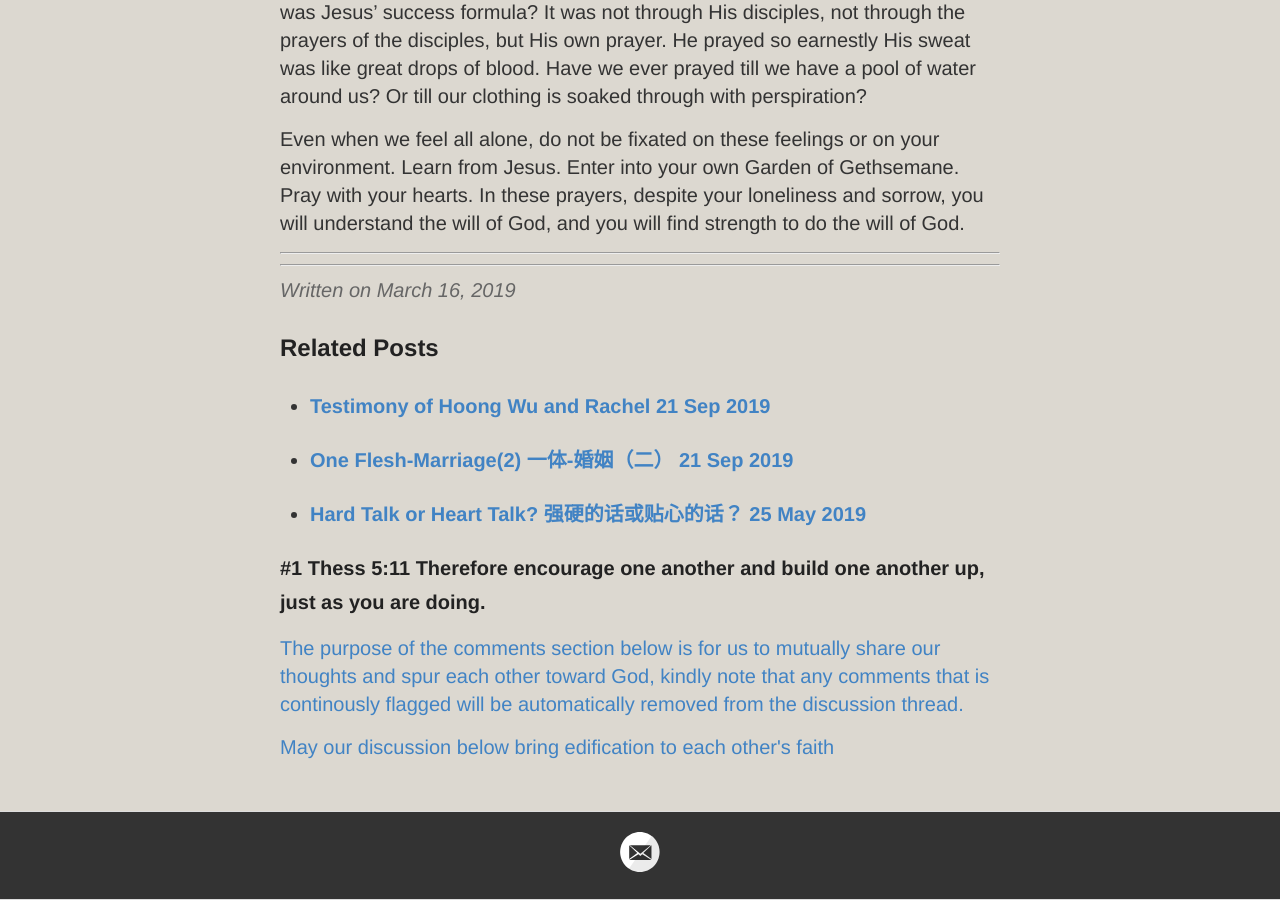
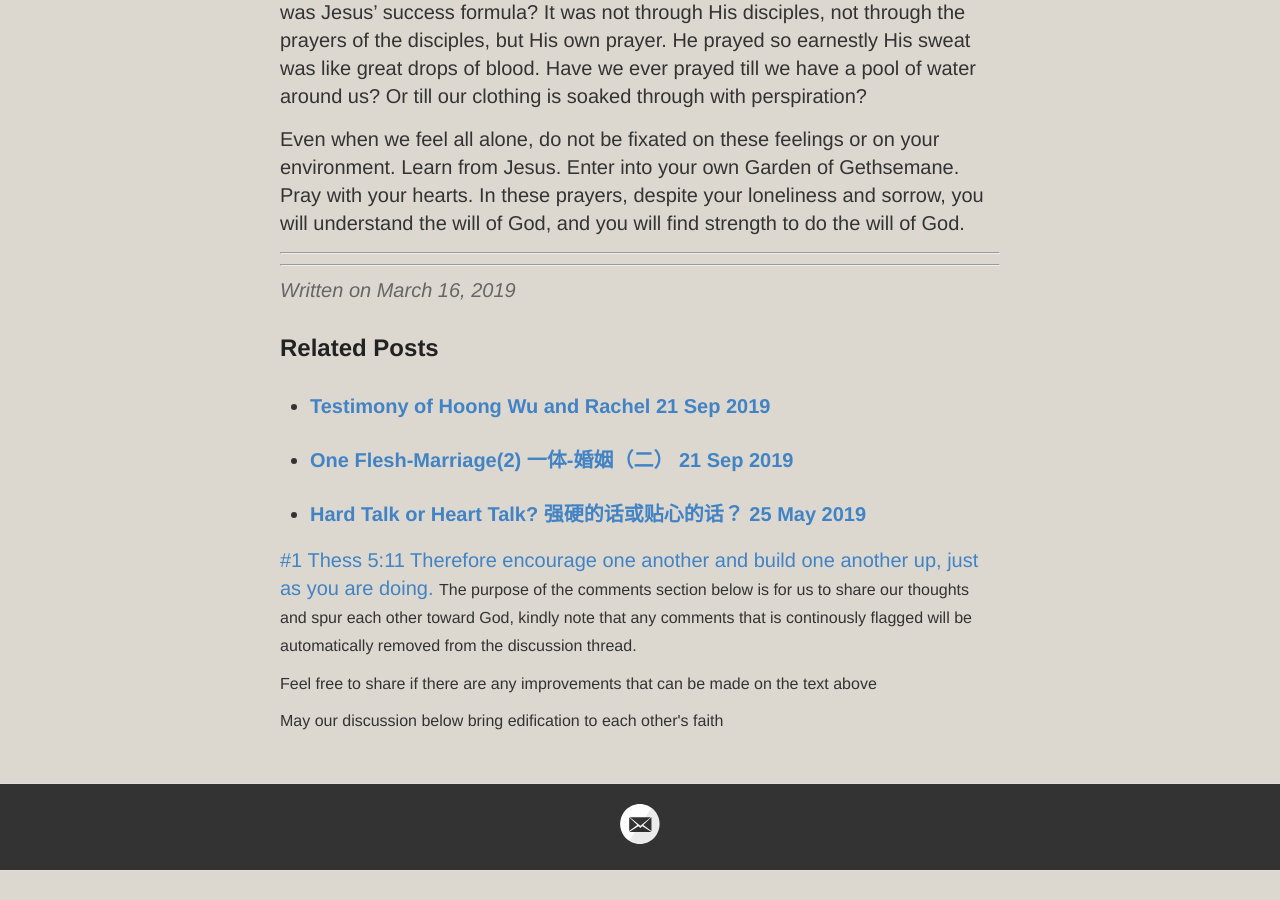
Before and after one commit to catchupTJC/catchuptjc.github.io, a Jekyll site: the page built from _posts/2019-03-16-TheJesusintheGardenofGethsemane.md, in a window 1280 px wide and 900 px high, scrolled down 2000 px. Built offline with Jekyll 4.4.1, drawn with Linux system fonts in a browser that asks for light colours; nearby versions of some CDN libraries; comment, search, counter and statistics services are not loaded; after the commit the page ends 2871 px from its top, so only the background shows below that.

Commit message:
Update post.html

```diff
--- a/_layouts/post.html
+++ b/_layouts/post.html
@@ -41,11 +41,13 @@ layout: default
   </ul>
 </div>
 
-  	<h3>#1 Thess 5:11 Therefore encourage one another and build one another up, just as you are doing.</h3>
-	<a>The purpose of the comments section below is for us to mutually share our thoughts and spur each other toward God,
+  	<a>#1 Thess 5:11 Therefore encourage one another and build one another up, just as you are doing.</a>
+	<font size="3">The purpose of the comments section below is for us to share our thoughts and spur each other toward God,
 	    kindly note that any comments that is continously flagged will be automatically removed from the discussion thread.
-	    <p>May our discussion below bring edification to each other's faith</p>
-	</a>
+	 <p>Feel free to share if there are any improvements that can be made on the text above </p>
+	 <p>May our discussion below bring edification to each other's faith</p>
+	<font>
+
 
   {% include disqus.html %}
 </article>
```
